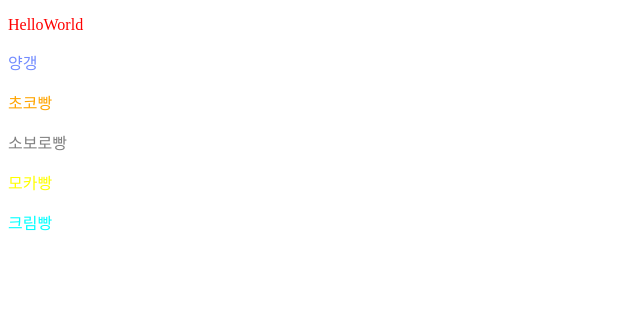
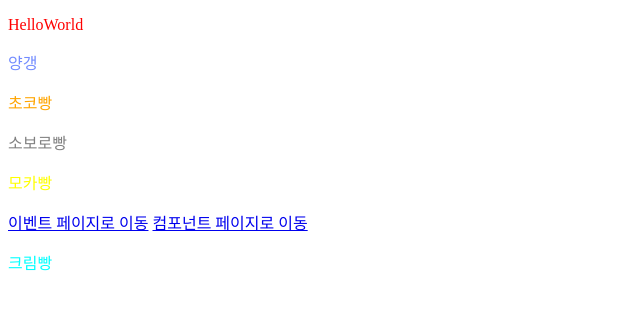
Before and after one commit to TwoZeroLibrary/JSpage, a plain HTML site: page index.html in a window 1280 px wide. Shown: the whole page, without its empty margins (0-640 px from the left). Drawn offline with Linux system fonts and the light colour scheme; files that its build step writes are made by us from their sources; files whose address does not match are found by name.

```diff
--- a/test1/index.html
+++ b/index.html
@@ -18,6 +18,8 @@
   <p class="b">초코빵</p>
   <p class="c">소보로빵</p>
   <p class="d">모카빵</p>
+  <a href="event.html">이벤트 페이지로 이동</a>
+  <a href="components.html">컴포넌트 페이지로 이동</a>
   <p style="color: cyan">크림빵</p> <!--추천하지 않는 코드 작성법, 코드가 커지면 찾기 힘들어 지기 때문에-->
   <script>
     console.log("하이");
```
